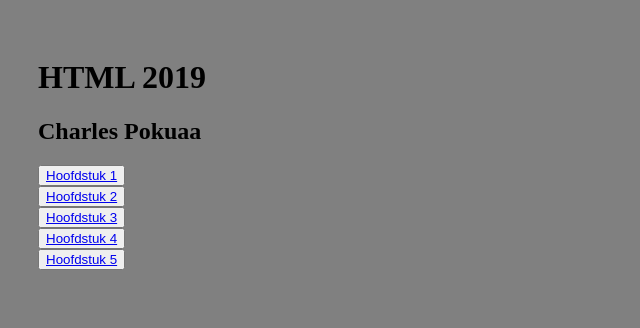
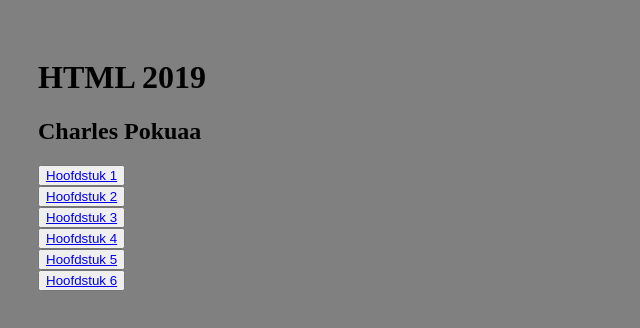
Before and after one commit to Charles0306/HTML2019, a plain HTML site: page index.html in a window 1280 px wide. Shown: the whole page, without its empty margins (0-640 px from the left). Drawn offline with Linux system fonts and the light colour scheme.

Commit message:
Hoofdstuk 6

```diff
--- a/index.html
+++ b/index.html
@@ -30,5 +30,8 @@
     <section>
     <button type="Button"><a href="h05/Index.html">Hoofdstuk 5 </a></button>
     </section>
+    <section>
+    <button type="Button"><a href="h06/Index.html">Hoofdstuk 6 </a></button>
+    </section>
 </body>
 </html>
```
Lines whose indentation alone changed are shown as unchanged.
